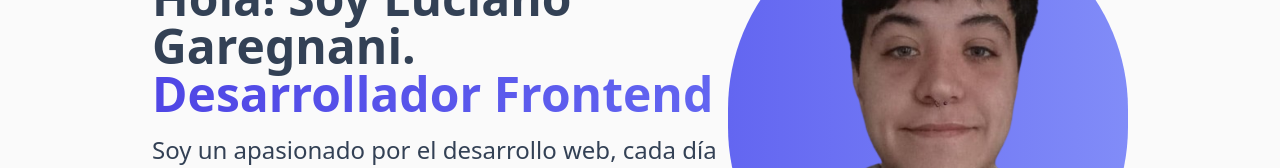
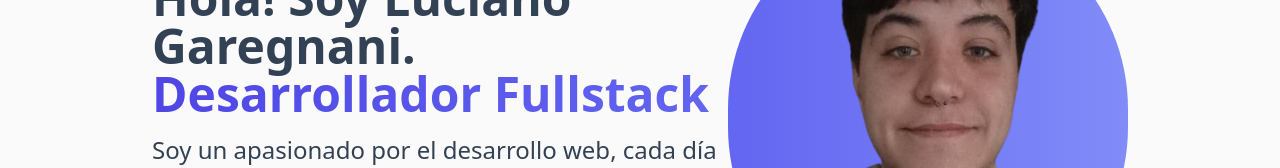
Before and after one commit to lucianogaregnani/portfolio, a React (Vite) app: page / in a window 1280 px wide. Shown: the part 310-478 px from the top of the page. Built offline with nearby package versions, Linux system fonts and the light colour scheme.

Commit message:
cambio de frontend a fullstack

```diff
--- a/src/components/hero-section/HeroSection.tsx
+++ b/src/components/hero-section/HeroSection.tsx
@@ -3,11 +3,14 @@ import HeroButtonsSections from "./components/HeroButtonsSection";
 
 function HeroSection() {
   return (
-    <section id="hero-section" className="h-screen dark:bg-slate-800 px-0 md:mt-7 md:px-32  p-5 text-4xl font-semibold flex flex-col md:text-5xl md:flex-row items-center justify-center">
+    <section
+      id="hero-section"
+      className="h-screen dark:bg-slate-800 px-0 md:mt-7 md:px-32  p-5 text-4xl font-semibold flex flex-col md:text-5xl md:flex-row items-center justify-center"
+    >
       <div className="max-w-xl flex flex-col gap-4 items-center text-center md:text-left md:items-start">
         <h1 className="flex flex-col">
           Hola! Soy Luciano Garegnani.
-          <span className="text-purple-gradient">Desarrollador Frontend</span>
+          <span className="text-purple-gradient">Desarrollador Fullstack</span>
         </h1>
         <p className="text-2xl font-light md:3xl">
           Soy un apasionado por el desarrollo web, cada día aprendiendo más.
```
